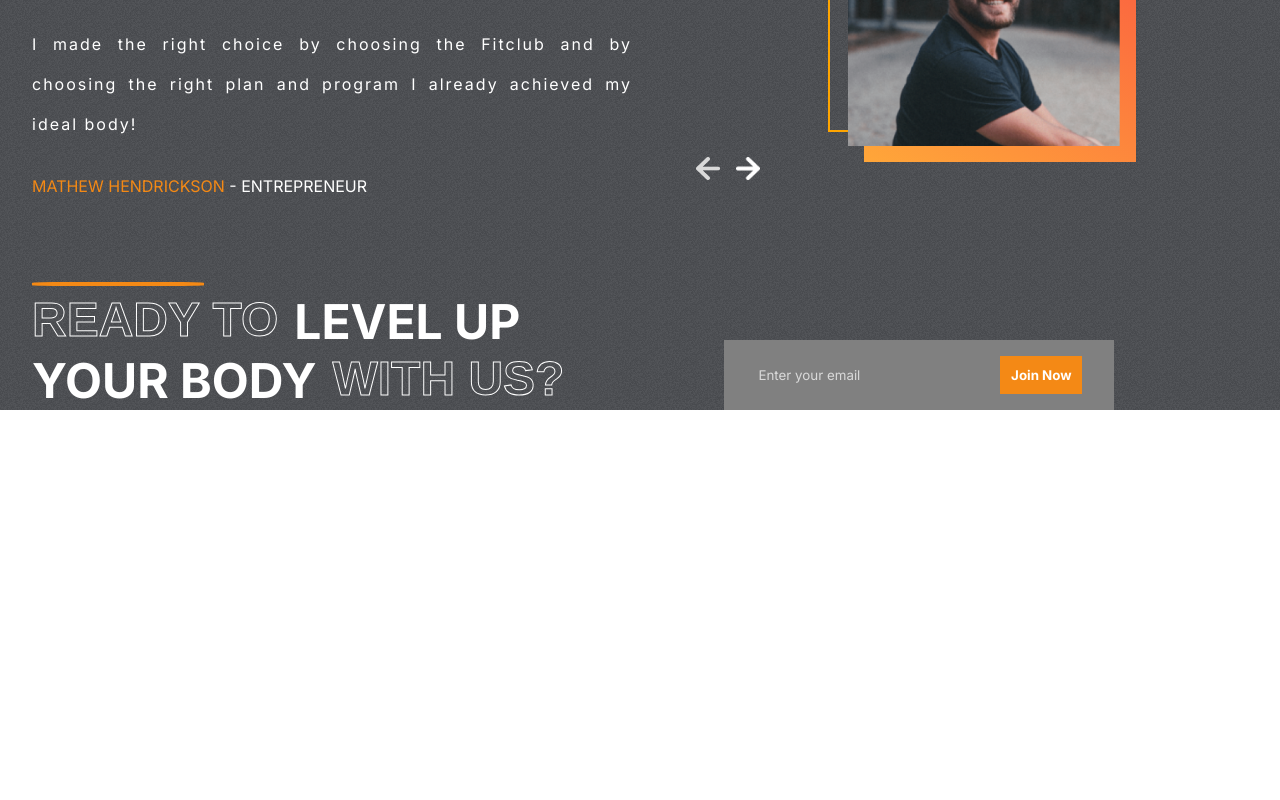
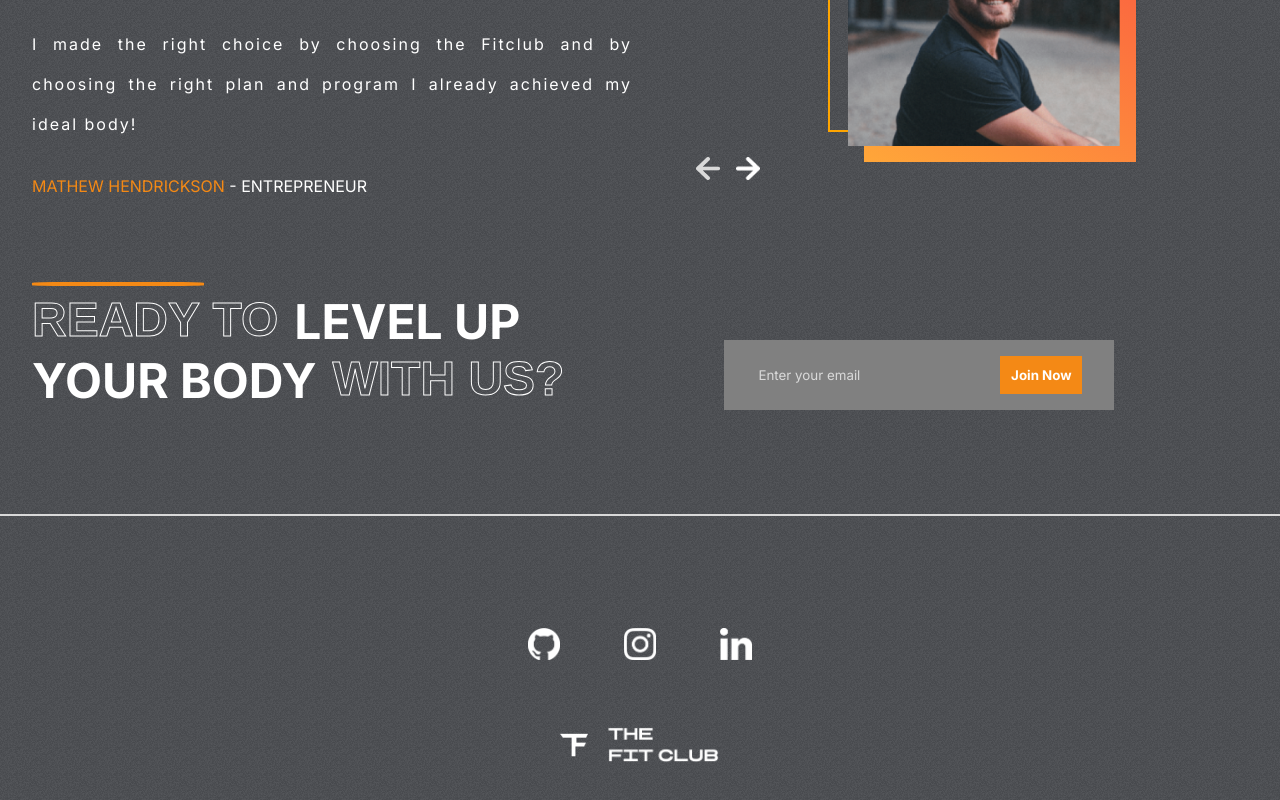
Before and after one commit to drakata27/react-fit-club, a React (Create React App) app: page / in a window 1280 px wide. Shown: the part 2737-3537 px from the top of the page. Before the commit the page ends 3147 px from the top, so only its background shows below. Built offline with nearby package versions, Linux system fonts and the light colour scheme.

Commit message:
Completed Footer Component

```diff
--- a/src/App.js
+++ b/src/App.js
@@ -1,4 +1,5 @@
 import './App.css';
+import Footer from './components/Footer/Footer';
 import Hero from './components/Hero/Hero';
 import Join from './components/Join/Join';
 import Plans from './components/Plans/Plans';
@@ -15,6 +16,7 @@
         <Plans />
         <Testimonials />
         <Join />
+        <Footer />
     </div>
   );
 }
--- /dev/null
+++ b/src/components/Footer/Footer.css
@@ -0,0 +1,32 @@
+.Footer-container{
+    position: relative;
+}
+
+.Footer-container>hr{
+    border: 1px solid var(--lightgray);
+}
+
+.footer{
+    padding: 1rem 2rem;
+    display: flex;
+    flex-direction: column;
+    gap: 4rem;
+    align-items: center;
+    justify-content: center;
+    height: 20rem;
+}
+
+.socials{
+    display: flex;
+    gap: 4rem;
+}
+
+.socials > img{
+    width: 2rem;
+    height: 2rem;
+    cursor: pointer;
+}
+
+.logo-f>img{
+    width: 10rem;
+}
--- /dev/null
+++ b/src/components/Footer/Footer.jsx
@@ -0,0 +1,27 @@
+import React from 'react'
+import './Footer.css'
+import GitHub from '../../assets/github.png'
+import Instagram from '../../assets/instagram.png'
+import Linkedin from '../../assets/linkedin.png'
+import Logo from '../../assets/logo.png'
+
+const Footer = () => {
+  return (
+    <div className="Footer-container">
+        <hr />
+        <div className="footer">
+            <div className="socials">
+                <img src={GitHub} alt="github" />
+                <img src={Instagram} alt="instagram" />
+                <img src={Linkedin} alt="linkedin" />
+            </div>
+
+            <div className="logo-f">
+                <img src={Logo} alt="logo" />
+            </div>
+        </div>
+    </div>
+  )
+}
+
+export default Footer
```
